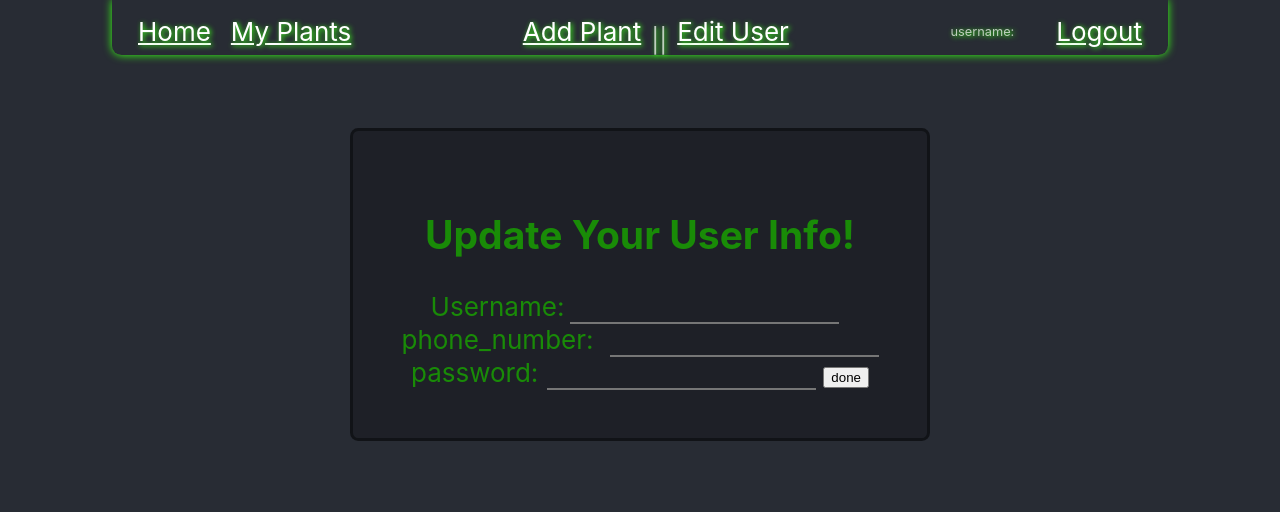
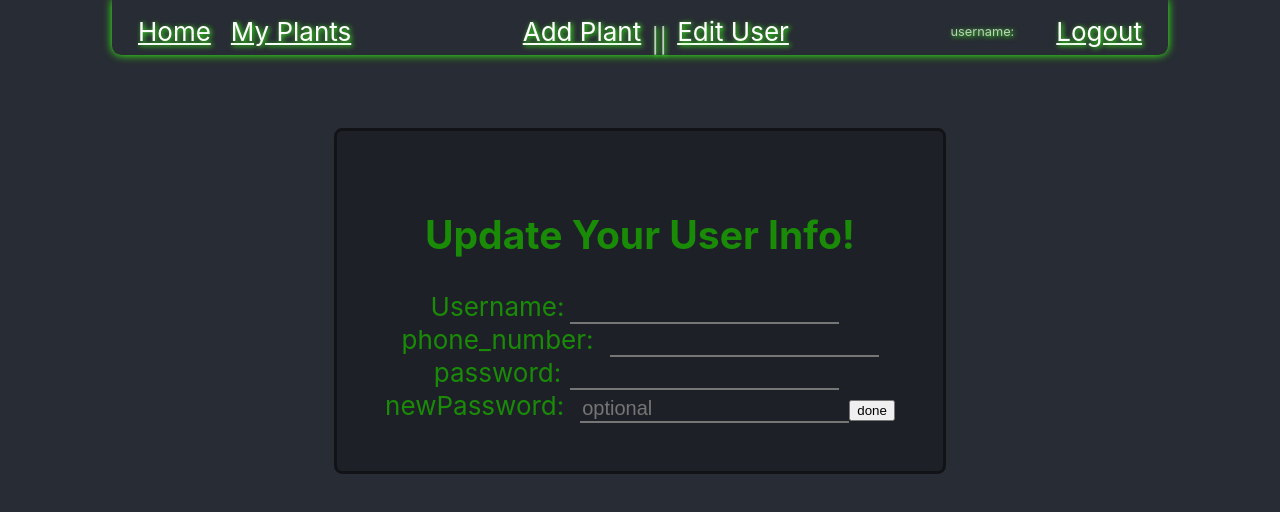
Before and after one commit to ptpt-watermyplants-5/front-end, a React (Create React App) app: page /user/1 in a window 1280 px wide. Shown: the top 512 px of the page. Built offline with nearby package versions, Linux system fonts and the light colour scheme; no server answers; sample sign-in values are in the browser's storage.

Commit message:
user can change password; added handleDelete

```diff
--- a/src/actions/index.js
+++ b/src/actions/index.js
@@ -14,9 +14,7 @@ export const deletePlant = (plantId) => (dispatch) => {
 
     axiosWithAuth().delete(`/user/${uid}/plants/${plantId}`)
         .then(res => {
-
             dispatch({type:DELETE_PLANT, payload: plantId})
-            document.location.href = `/myplants/${uid}`;
         })
         .catch(err => {
             dispatch({type:GET_ERRORS, payload: err.response.data.message})
@@ -67,10 +65,11 @@ export const getUser = (uid) => (dispatch) => {
     })
 };
 
-export const editUser = (uid, data) => (dispatch) => {
+export const editUser = (uid,data) => (dispatch) => {
     axiosWithAuth().put(`/user/${uid}`, data)
     .then(res => {
-        dispatch({type: UPDATE_USER, payload: res.data})
+        dispatch({type: UPDATE_USER, payload: res.data});
+        window.location.href = `/myplants/${uid}`;
     })
     .catch(err => {
         dispatch({type:GET_ERRORS, payload: err.response.data.message})
@@ -81,9 +80,11 @@ export const addPlant = (newPlant) => (dispatch) => {
     const uid = localStorage.getItem('uid')
     axiosWithAuth().post(`/user/${uid}/plants`, newPlant)
         .then(res => {
+            console.log('res')
             dispatch({type: ADD_PLANT, payload: res.data.plants})
         })
         .catch(err => {
-            dispatch({type:GET_ERRORS, payload: err.response.data.message})
+            console.log('err')
+            dispatch({type:GET_ERRORS, payload: err})
         })
 }
--- a/src/components/PlantCard.js
+++ b/src/components/PlantCard.js
@@ -1,14 +1,19 @@
 import React from 'react';
 import { connect } from 'react-redux';
-import { deletePlant } from '../actions';
+import { deletePlant, getPlants } from '../actions';
 
 const PlantCard = (props) => {
 
     const { push } = props.push();
 
+    const handleDelete = (e) => {
+        e.preventDefault();
+        props.deletePlant(props.id);
+        props.getPlants();
+    };
+
     const handleEdit = (e) => {
         e.preventDefault();
-
         push(`/myplants/${props.uid}/plants/${props.id}`)
     };
 
@@ -24,12 +29,11 @@ const PlantCard = (props) => {
             </div>
             <div className="plant-controls">
                 <button onClick={handleEdit}>Edit</button>
-                <button onClick={() => {props.deletePlant(props.id)}}>Delete</button>
-
+                <button onClick={handleDelete}>Delete</button>
             </div>
 
         </div>
     )
 }
 
-export default connect(null, {deletePlant})(PlantCard);
+export default connect(null, {deletePlant, getPlants})(PlantCard);
--- a/src/components/PlantForm.js
+++ b/src/components/PlantForm.js
@@ -1,6 +1,5 @@
 import React, { useState } from 'react';
-import { useHistory, useParams } from 'react-router-dom';
-import { axiosWithAuth } from '../utils/axiosWithAuth';
+import { useHistory } from 'react-router-dom';
 import { addPlant } from '../actions';
 import { connect } from 'react-redux';
 
@@ -13,10 +12,6 @@ const initialForm = {
 
 const PlantForm = (props) => {
     const uid = Number(document.location.pathname[10]);
-
-    const params = useParams();
-
-    // console.log("Params", params)
 
     const [ formValues, setformValues ] = useState(initialForm)
 
--- a/src/components/UserFormEdit.js
+++ b/src/components/UserFormEdit.js
@@ -1,5 +1,4 @@
 import React, { useState } from 'react';
-import { useHistory } from 'react-router-dom';
 import { connect } from 'react-redux';
 import { editUser } from '../actions';
 
@@ -9,12 +8,10 @@ const UserFormEdit = (props) => {
 
     const [ formValues, setformValues ] = useState({
         username: user.username,
-        password: undefined,
+        password: '',
+        password2: '',
         phone_number: user.phone_number,
     })
-
-    const { push } = useHistory();
-
 
     const handleChange = (e) => {
         setformValues({
@@ -25,8 +22,8 @@ const UserFormEdit = (props) => {
 
     const handleSubmit = (e) => {
         e.preventDefault();
+        formValues.phone_number = Number(formValues.phone_number);
         editUser(user.user_id, formValues);
-        push(`/myplants/${user.user_id}`);
     }
 
     return(
@@ -61,10 +58,22 @@ const UserFormEdit = (props) => {
 
                 <label htmlFor="species">password:</label>
                 <input
-                    type="text"
+                    type="password"
                     id="password"
                     name="password"
                     value={formValues.password}
+                    onChange={handleChange}
+                />
+
+                <br />
+
+                <label htmlFor="species">newPassword:</label>
+                <input
+                    type="password"
+                    id="password2"
+                    name="password2"
+                    value={formValues.password2}
+                    placeholder="optional"
                     onChange={handleChange}
                 />
 
```
